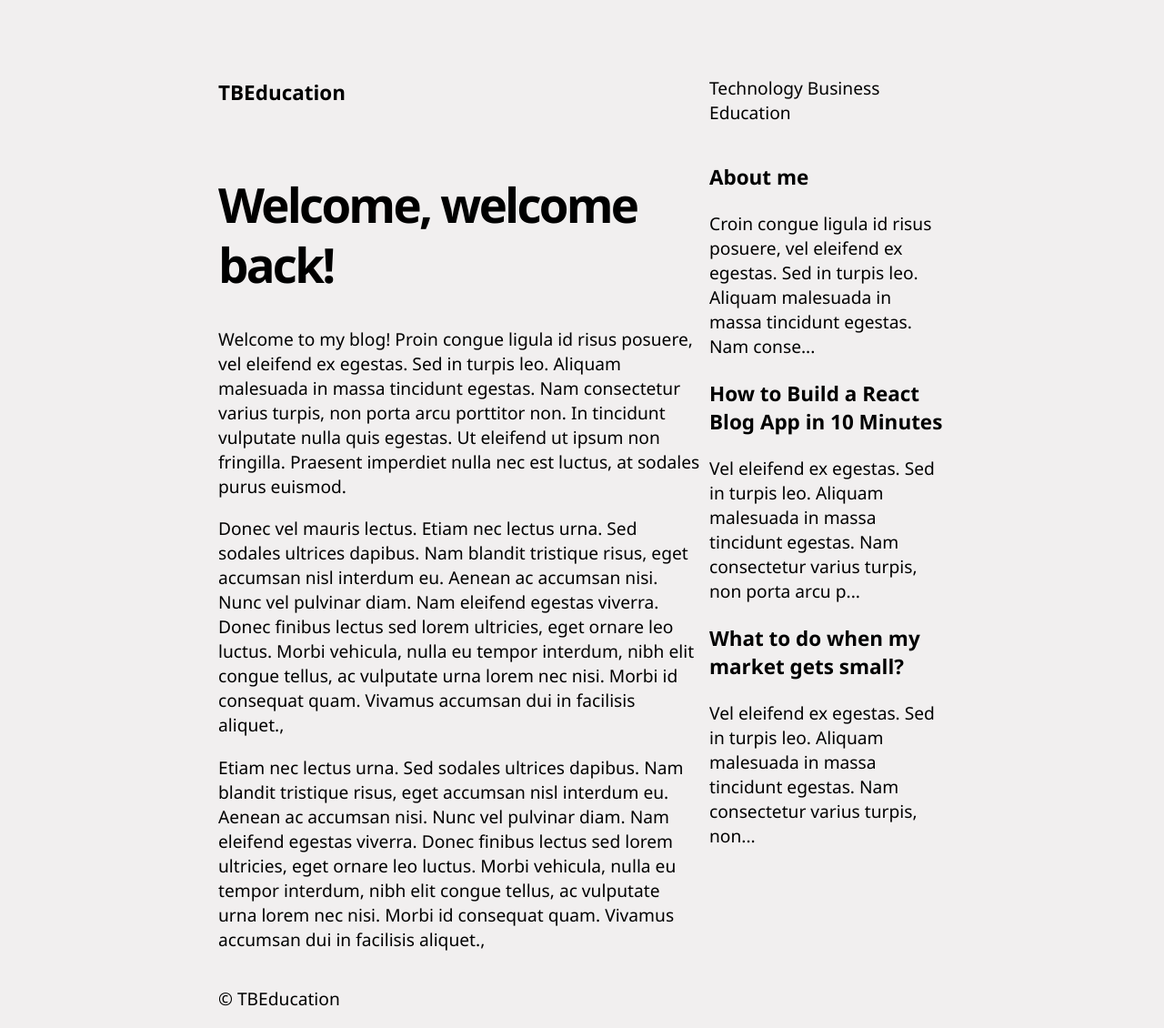
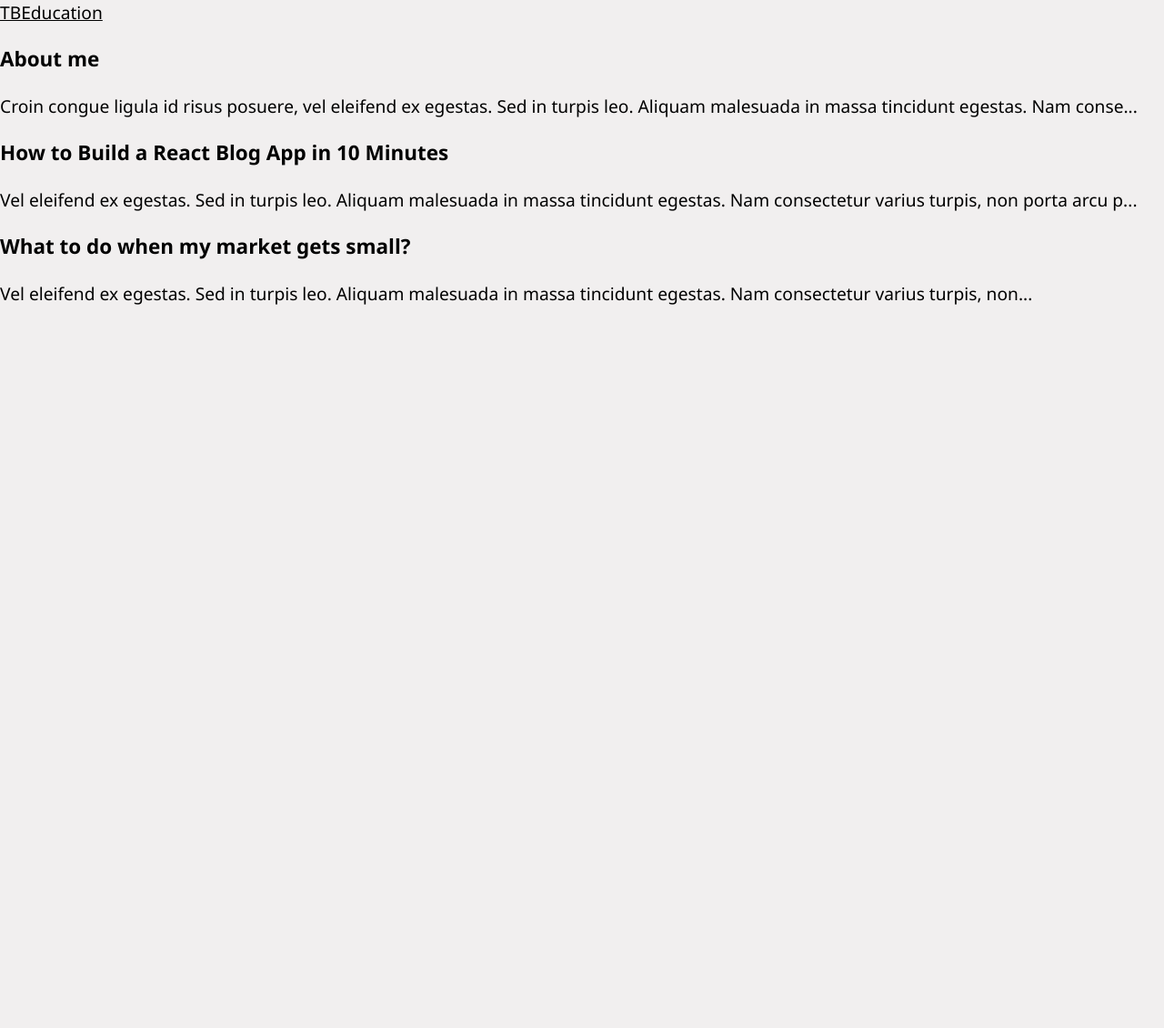
Before and after one commit to ivicakartelo/portfolioreactapp1, a React (Create React App) app: page / in a window 1280 px wide. Shown: the whole page at 91% size. After the commit the page ends 800 px from the top, so only its background shows below. Built offline with nearby package versions, Linux system fonts and the light colour scheme.

Commit message:
Poor formating again

```diff
--- a/src/App.js
+++ b/src/App.js
@@ -1,32 +1,17 @@
 import './App.css';
 import HomePage from './components/HomePage';
 import BlogPost from './components/BlogPost';
-import { BrowserRouter as Router, Route, Switch } from 'react-router-dom';
-import { Link } from 'react-router-dom';
+import { BrowserRouter as Router, Route, Switch, Link } from 'react-router-dom';
 
 function App() {
   return (
     <Router>
-        <div class="App">
-          <div class="container">
-            <div class="grid_4">
-              <h3><Link to="/">TBEducation</Link></h3>
-            </div>
-            <div class="grid_2 last">
-            	<p>Technology Business Education</p>
-			      </div>
-
-          <Switch>
-            <Route path="/" component={HomePage} exact />
-            <Route path="/:id" component={BlogPost} />
-          </Switch>
-
-            <div class="grid_6">
-				      <p>&copy; TBEducation</p>
-			      </div>
-          </div>
-        </div>
-      </Router>
+      <Link to="/">TBEducation</Link>
+      <Switch>
+        <Route path="/" component={HomePage} exact />
+        <Route path="/:id" component={BlogPost} />
+      </Switch>
+    </Router>
   );
 }
 export default App;
--- a/src/components/BlogPost.js
+++ b/src/components/BlogPost.js
@@ -1,7 +1,6 @@
 import React from 'react';
 import blogpostsData from './blogposts-data';
 import { Link } from 'react-router-dom';
-
 
 function BlogpostsMenu({ blogposts }) {
     return (
@@ -16,8 +15,6 @@
     );
 }
 
-
-
 function BlogPost({ match }) {
     const id = match.params.id;
     const blogpost = blogpostsData.find(blogpost => blogpost.id === id);
@@ -25,18 +22,12 @@
 
     return (
         <>
-            <div class="grid_6">
-                <div class="grid_4">
-                    <h1>{blogpost.heading}</h1>
-                    {blogpost.blogpost.map((paragraph, key) => (
-                        <p key={key}>{paragraph}</p>
+            <h1>{blogpost.heading}</h1>
+                {blogpost.blogpost.map((paragraph, key) => (
+                    <p key={key}>{paragraph}</p>
             ))}
-            </div>
-                <div class="grid_2 last">
-                    <h3>Other blogposts:</h3>
-                    <BlogpostsMenu blogposts={otherBlogposts} />
-                </div>
-            </div>
+            <h3>Other blogposts:</h3>
+                <BlogpostsMenu blogposts={otherBlogposts} />
         </>
     );
 }
--- a/src/components/HomePage.js
+++ b/src/components/HomePage.js
@@ -16,45 +16,11 @@
     );
 }
 
-
-
 function HomePage() {
     return (
         <>
-    <div class="grid_6">
-        <div class="grid_4">
-            <h1>Welcome, welcome back!</h1>
-            <p>
-            Welcome to my blog! Proin congue
-            ligula id risus posuere, vel eleifend ex egestas. Sed in turpis leo.
-            Aliquam malesuada in massa tincidunt egestas. Nam consectetur varius turpis,
-            non porta arcu porttitor non. In tincidunt vulputate nulla quis egestas. Ut
-            eleifend ut ipsum non fringilla. Praesent imperdiet nulla nec est luctus, at
-            sodales purus euismod.
-            </p>
-            <p>
-            Donec vel mauris lectus. Etiam nec lectus urna. Sed sodales ultrices dapibus.
-            Nam blandit tristique risus, eget accumsan nisl interdum eu. Aenean ac accumsan
-            nisi. Nunc vel pulvinar diam. Nam eleifend egestas viverra. Donec finibus lectus
-            sed lorem ultricies, eget ornare leo luctus. Morbi vehicula, nulla eu tempor
-            interdum, nibh elit congue tellus, ac vulputate urna lorem nec nisi. Morbi id
-            consequat quam. Vivamus accumsan dui in facilisis aliquet.,
-            </p>
-            <p>
-            Etiam nec lectus urna. Sed sodales ultrices dapibus.
-            Nam blandit tristique risus, eget accumsan nisl interdum eu. Aenean ac accumsan
-            nisi. Nunc vel pulvinar diam. Nam eleifend egestas viverra. Donec finibus lectus
-            sed lorem ultricies, eget ornare leo luctus. Morbi vehicula, nulla eu tempor
-            interdum, nibh elit congue tellus, ac vulputate urna lorem nec nisi. Morbi id
-            consequat quam. Vivamus accumsan dui in facilisis aliquet.,
-            </p>
-        </div>
-        <div class="grid_2 last">
             <BlogpostsMenu blogposts={blogpostsData} />
-        </div>
-    </div>
-    </>
+        </>
     );
-
 }
 export default HomePage;
```
